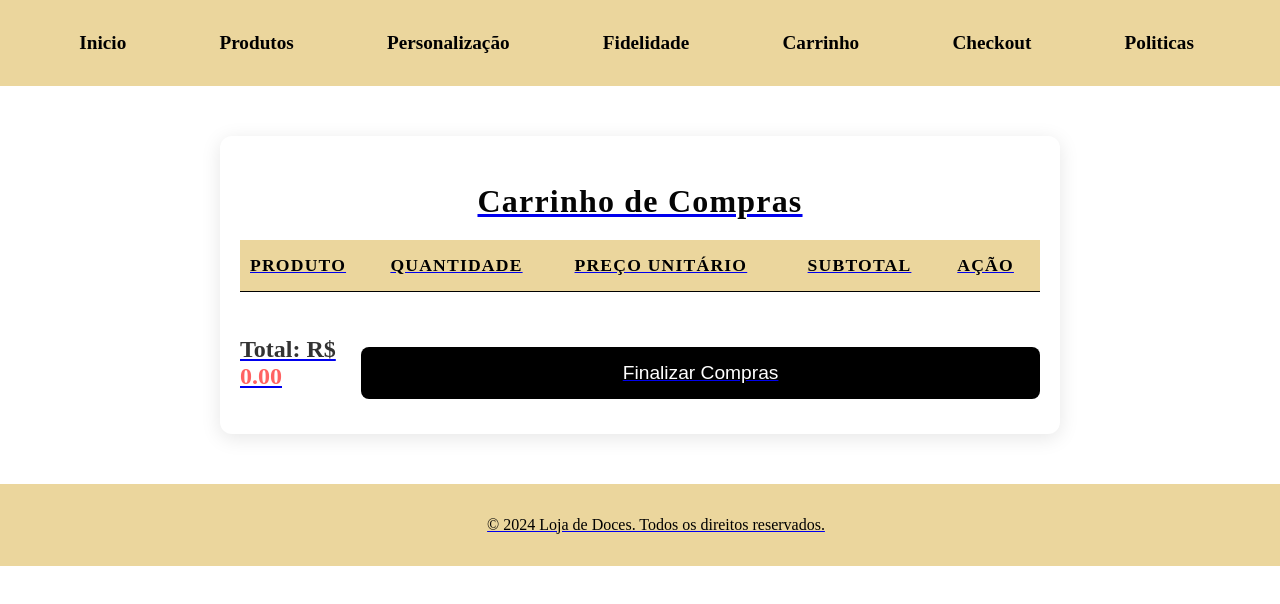
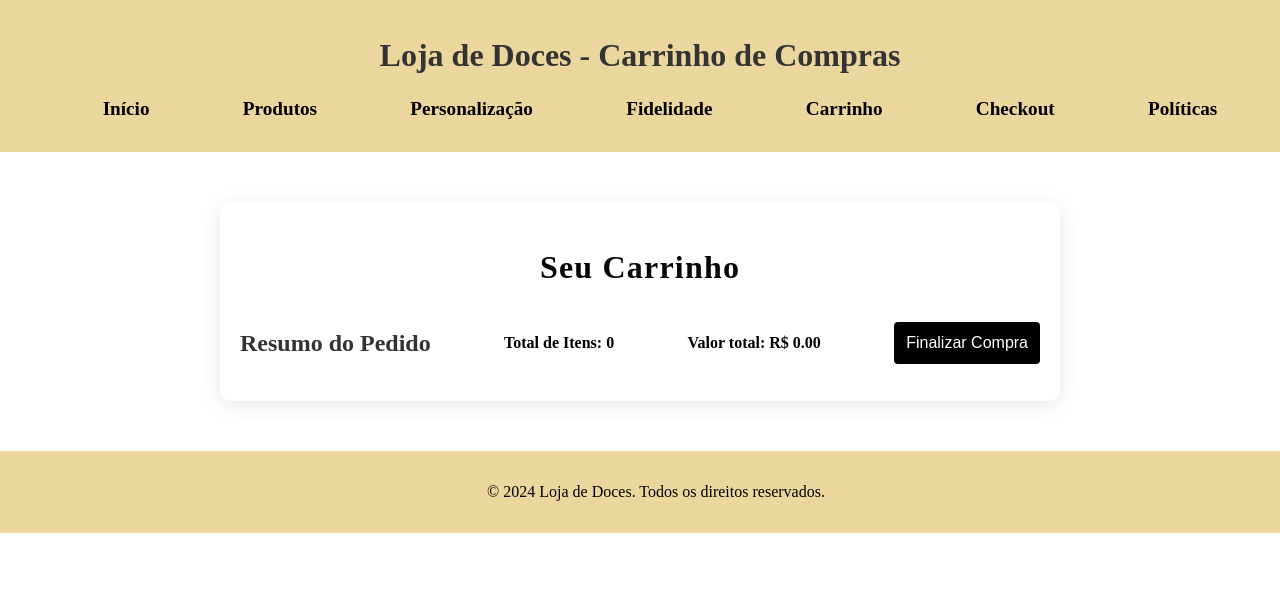
Before and after one commit to karineee3/projetoteste2, a plain HTML site: page carrinho.html in a window 1280 px wide. Shown: the top 604 px of the page. Drawn offline with Linux system fonts and the light colour scheme.

Commit message:
Update carrinho.html
atualização

```diff
--- a/carrinho.html
+++ b/carrinho.html
@@ -8,48 +8,38 @@
 </head>
 <body>
     <header>
+        <h1>Loja de Doces - Carrinho de Compras</h1>
         <nav>
             <ul>
-                <li><a href="index.html">Inicio</li>
-                    <li><a href="produtos.html">Produtos</li>
-                    <li><a href="personalizacao.html">Personalização</li>
-                       <li><a href="Fidelidade.html">Fidelidade</li>
-                    <li><a href="carrinho.html">Carrinho</li>
-                    <li><a href="checkout.html">Checkout</li>
-                    <li><a href="Politicas.html">Politicas</li>
-
+                <li><a href="index.html">Início</a></li>
+                <li><a href="produtos.html">Produtos</a></li>
+                <li><a href="personalizacao.html">Personalização</a></li>
+                <li><a href="fidelidade.html">Fidelidade</a></li>
+                <li><a href="carrinho.html">Carrinho</a></li>
+                <li><a href="checkout.html">Checkout</a></li>
+                <li><a href="politicas.html">Políticas</a></li>
             </ul>
         </nav>
     </header>
 
-    <div class="cart-container">
-        <h2>Carrinho de Compras</h2>
-        <table class="cart-table">
-            <thead>
-                <tr>
-                    <th>Produto</th>
-                    <th>Quantidade</th>
-                    <th>Preço Unitário</th>
-                    <th>Subtotal</th>
-                    <th>Ação</th>
-                </tr>
-            </thead>
-            <tbody id="cart-items">
-
-            </tbody>
-
-        </table>
-        <div class="cart-summary">
-            <h3>Total: R$ <span id="cart-total">0.00</span></h3>
-            <button class="checkout-btn">Finalizar Compras</button>
-
+    <section class="cart-container">
+        <h2>Seu Carrinho</h2>
+        <div id="cart-items">
+            <!--Itens do carrinho serão inseridos aqui via JavaScript-->
         </div>
 
-    </div>
-     <script src="js/cart.js"></script>
+        <div class="cart-summary">
+            <h3>Resumo do Pedido</h3>
+            <p>Total de Itens: <span id="item-count">0</span></p>
+            <p>Valor total: R$ <span id="total-price">0.00</span></p>
+            <button id="checkout-btn" onclick="location.href='checkout.html'">Finalizar Compra</button>
+        </div>
+    </section>
 
-     <footer>
+    <footer>
         <p>&copy; 2024 Loja de Doces. Todos os direitos reservados.</p>
     </footer>
+
+    <script src="carrinho.js"></script>
 </body>
 </html>
```
